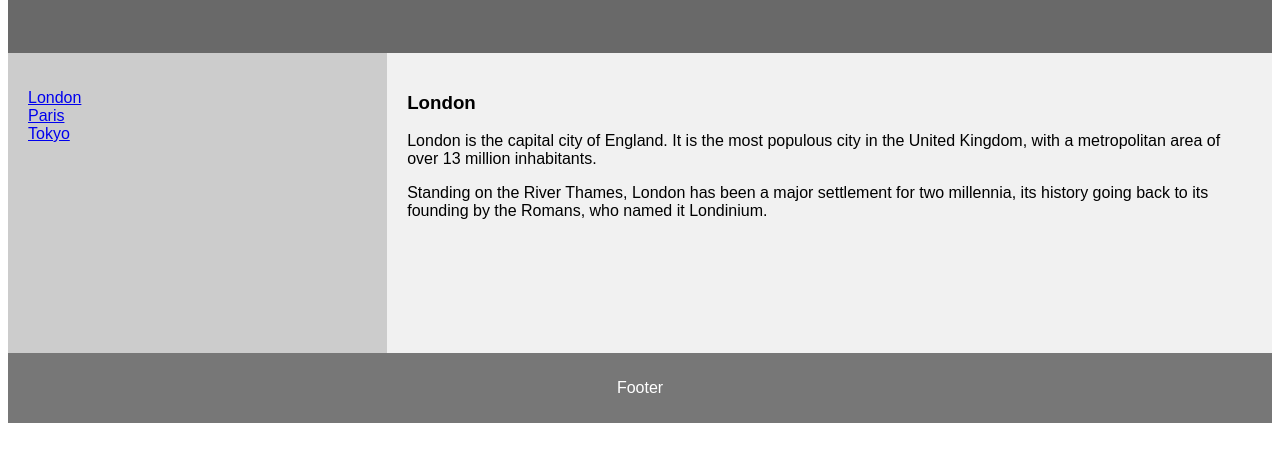
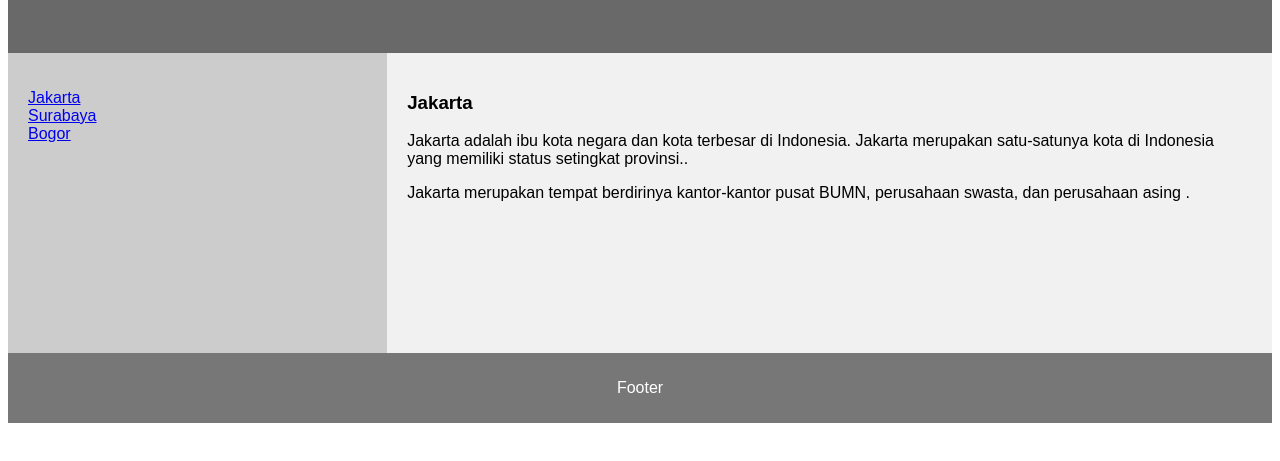
Before and after one commit to calvinputra123/calvinputra.github.io, a plain HTML site: page index2.html in a window 1280 px wide. Shown: the part 291-752 px from the top of the page. Drawn offline with Linux system fonts and the light colour scheme.

Commit message:
Update index2.html

```diff
--- a/index2.html
+++ b/index2.html
@@ -82,16 +82,16 @@ footer {
 <section>
   <nav>
     <ul>
-      <li><a href="#">London</a></li>
-      <li><a href="#">Paris</a></li>
-      <li><a href="#">Tokyo</a></li>
+      <li><a href="#">Jakarta</a></li>
+      <li><a href="#">Surabaya</a></li>
+      <li><a href="#">Bogor</a></li>
     </ul>
   </nav>
 
   <article>
-    <h1>London</h1>
-    <p>London is the capital city of England. It is the most populous city in the  United Kingdom, with a metropolitan area of over 13 million inhabitants.</p>
-    <p>Standing on the River Thames, London has been a major settlement for two millennia, its history going back to its founding by the Romans, who named it Londinium.</p>
+    <h1>Jakarta</h1>
+    <p>Jakarta adalah ibu kota negara dan kota terbesar di Indonesia. Jakarta merupakan satu-satunya kota di Indonesia yang memiliki status setingkat provinsi..</p>
+    <p>Jakarta merupakan tempat berdirinya kantor-kantor pusat BUMN, perusahaan swasta, dan perusahaan asing .</p>
   </article>
 </section>
 
```
